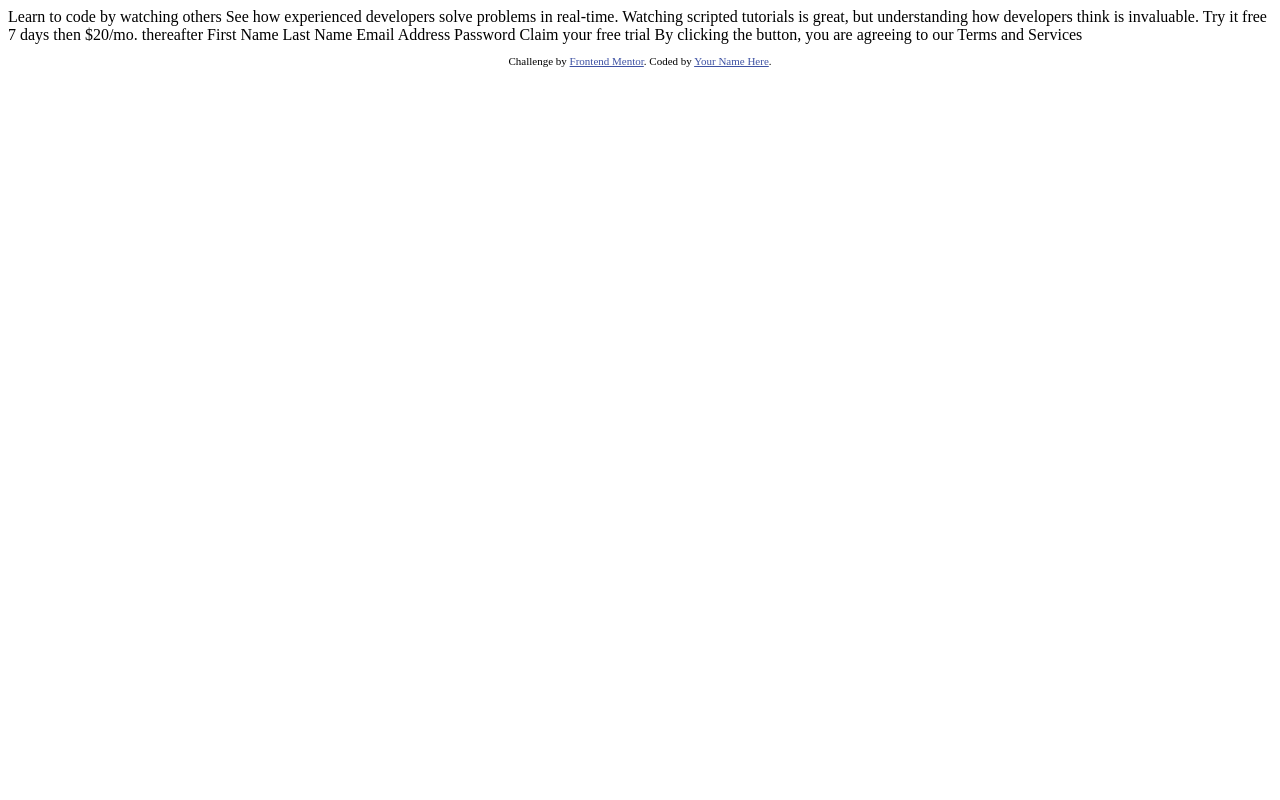
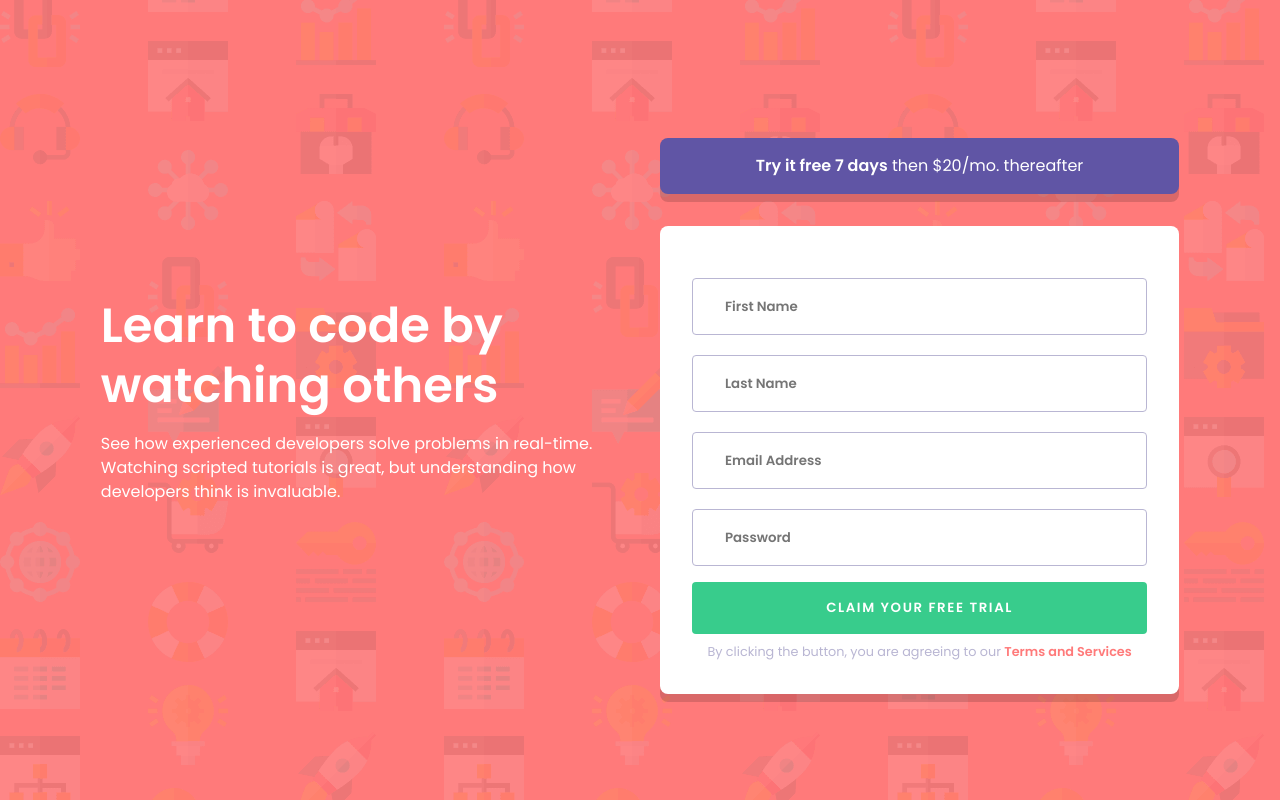
Before and after one commit to Web-dev-rafik/intro-component-with-signup-form, a plain HTML site: page index.html in a window 1280 px wide. Drawn offline with Linux system fonts and the light colour scheme.

Commit message:
Add project code

```diff
--- a/index.html
+++ b/index.html
@@ -1,42 +1,90 @@
 <!DOCTYPE html>
 <html lang="en">
+
 <head>
   <meta charset="UTF-8">
-  <meta name="viewport" content="width=device-width, initial-scale=1.0"> <!-- displays site properly based on user's device -->
+  <meta name="viewport" content="width=device-width, initial-scale=1.0">
+  <!-- displays site properly based on user's device -->
 
   <link rel="icon" type="image/png" sizes="32x32" href="./images/favicon-32x32.png">
 
+  <!-- Google fonts -->
+  <link rel="preconnect" href="https://fonts.googleapis.com">
+  <link rel="preconnect" href="https://fonts.gstatic.com" crossorigin>
+  <link href="https://fonts.googleapis.com/css2?family=Poppins:wght@400;500;600;700&display=swap" rel="stylesheet">
+
+  <link rel="stylesheet" href="style.css">
+
   <title>Frontend Mentor | Intro component with sign up form</title>
 
-  <!-- Feel free to remove these styles or customise in your own stylesheet 👍 -->
-  <style>
-    .attribution { font-size: 11px; text-align: center; }
-    .attribution a { color: hsl(228, 45%, 44%); }
-  </style>
 </head>
+
 <body>
 
-  Learn to code by watching others
+  <main class="main">
+    <section class="header">
+      <h1 class="header-title">Learn to code by watching others</h1>
+      <p class="header-desc">See how experienced developers solve problems in real-time. Watching scripted tutorials is
+        great,
+        but understanding how developers think is invaluable.</p>
+    </section>
 
-  See how experienced developers solve problems in real-time. Watching scripted tutorials is great,
-  but understanding how developers think is invaluable.
+    <div class="content">
+      <div class="try">
+        <p class="try-text"><span class="try-bold">Try it free 7 days</span> then $20/mo. thereafter</p>
+      </div>
 
-  Try it free 7 days then $20/mo. thereafter
+      <form action="/" id="form" class="form">
+        <div class="form-field">
+          <!-- Labels are visually hidden but accessible for screen readers -->
+          <label for="first-name" class="visually-hidden">First Name</label>
+          <input type="text" id="first-name" class="form-input" placeholder="First Name" required>
+          <img src="./images/icon-error.svg" alt="Error" id="first-name-err-icon" class="form-err-icon" width="24"
+            height="24">
+          <div id="first-name-log" class="form-log">First Name cannot be empty</div>
+        </div>
 
-  First Name
-  Last Name
-  Email Address
-  Password
+        <div class="form-field">
+          <label for="last-name" class="visually-hidden">Last Name</label>
+          <input type="text" id="last-name" class="form-input" placeholder="Last Name" required>
+          <img src="./images/icon-error.svg" alt="Error" id="last-name-err-icon" class="form-err-icon" width="24"
+            height="24">
+          <div id="last-name-log" class="form-log">Last Name cannot be empty</div>
+        </div>
 
-  Claim your free trial
+        <div class="form-field">
+          <label for="email" class="visually-hidden">Email Address</label>
+          <input type="email" id="email" class="form-input" placeholder="Email Address" required>
+          <img src="./images/icon-error.svg" alt="Error" id="email-err-icon" class="form-err-icon" width="24"
+            height="24">
+          <div id="email-log" class="form-log">Looks like this is not an email</div>
+        </div>
 
-  By clicking the button, you are agreeing to our Terms and Services
+        <div class="form-field">
+          <label for="password" class="visually-hidden">Password</label>
+          <input type="password" id="password" class="form-input" placeholder="Password" required>
+          <img src="./images/icon-error.svg" alt="Error" id="password-err-icon" class="form-err-icon" width="24"
+            height="24">
+          <div id="password-log" class="form-log">Password cannot be empty</div>
+        </div>
 
+        <button type="submit" id="form-btn" class="form-btn">Claim your free trial</button>
+
+        <div class="form-info">By clicking the button, you are agreeing to our <span class="form-info-important">Terms
+            and
+            Services</span></div>
+      </form>
+    </div>
+  </main>
+
+
+  <script src="main.js"></script>
   <footer>
     <p class="attribution">
       Challenge by <a href="https://www.frontendmentor.io?ref=challenge" target="_blank">Frontend Mentor</a>.
-      Coded by <a href="#">Your Name Here</a>.
+      Coded by <a href="https://www.frontendmentor.io/profile/Random-useless">@Random-uselesse</a>.
     </p>
   </footer>
 </body>
+
 </html>
--- /dev/null
+++ b/main.js
@@ -0,0 +1,18 @@
+const formInputs = document.querySelectorAll(".form-input");
+
+formInputs.forEach((input) => {
+  id = input.id;
+  const errIcon = document.getElementById(`${id}-err-icon`);
+  const errLog = document.getElementById(`${id}-log`);
+  input.addEventListener("invalid", (e) => {
+    e.preventDefault();
+    errIcon.style.display = "block";
+    input.classList.add("form-err");
+    errLog.style.display = "block";
+  });
+  input.addEventListener("input", () => {
+    errIcon.style.display = "none";
+    input.classList.remove("form-err");
+    errLog.style.display = "none";
+  });
+});
--- /dev/null
+++ b/style.css
@@ -0,0 +1,277 @@
+/* Reset */
+*,
+*::after,
+*::before {
+  box-sizing: border-box;
+  padding: 0;
+  margin: 0;
+}
+
+html,
+body {
+  height: 100%;
+}
+
+img,
+picture {
+  display: block;
+  max-width: 100%;
+}
+
+a {
+  text-decoration: none;
+}
+
+button {
+  border: none;
+  font-family: inherit;
+}
+
+/* Colors */
+
+:root {
+  /* Primary */
+  --red-clr: hsl(0, 100%, 74%);
+  --green-clr: hsl(154, 59%, 51%);
+
+  /* Accent */
+  --blue-clr: hsl(248, 32%, 49%);
+
+  /* Neutral */
+  --white-clr: hsl(0, 0%, 100%);
+  --dark-blue: hsl(249, 10%, 26%);
+  --grayish-blue: hsl(246, 25%, 77%);
+}
+
+/* Typography */
+
+body {
+  font-family: "Poppins", sans-serif;
+  line-height: 1.5;
+  font-size: 100%; /* 16px by default */
+}
+
+:root {
+  --fs: 1rem; /* 16 px */
+  --fs-h1: 1.8rem;
+}
+
+/* Typography Media queries */
+
+/* Desktop :  1200px */
+
+@media (min-width: 75em) {
+  :root {
+    --fs-h1: 3rem;
+  }
+}
+
+p {
+  font-size: var(--fs);
+  font-weight: 400;
+  color: var(--Desaturated-Red);
+}
+
+h1 {
+  font-size: var(--fs-h1);
+  font-weight: 600;
+  line-height: 1.25;
+}
+
+/* Utils */
+
+.visually-hidden {
+  border: 0;
+  clip: rect(0 0 0 0);
+  height: 1px;
+  margin: -1px;
+  overflow: hidden;
+  padding: 0;
+  position: absolute;
+  width: 1px;
+}
+
+/* Body Background */
+
+body {
+  background: url("./images/bg-intro-mobile.png") var(--red-clr);
+  display: flex;
+  justify-content: center;
+  align-items: center;
+}
+
+/* main */
+
+.main {
+  padding: 2rem 1.25rem;
+  max-width: 600px;
+}
+
+/* Header */
+
+.header {
+  color: var(--white-clr);
+  text-align: center;
+}
+
+.header-title {
+}
+
+.header-desc {
+  margin-top: 1rem;
+}
+
+/* Content */
+
+.content {
+  margin-top: 2rem;
+}
+
+/* Try */
+
+.try {
+  background-color: var(--blue-clr);
+  color: var(--white-clr);
+  text-align: center;
+  padding: 1rem 3rem;
+  border-radius: 0.5rem;
+  box-shadow: 0px 8px 0px 0px rgba(0, 0, 0, 0.15);
+}
+
+.try-text {
+}
+
+.try-bold {
+  font-weight: 600;
+}
+
+/* Form */
+
+.form {
+  margin-top: 2rem;
+  background-color: var(--white-clr);
+  padding: 0.5rem 1.5rem 1.5rem 1.5rem;
+  border-radius: 0.5rem;
+  box-shadow: 0px 8px 0px 0px rgba(0, 0, 0, 0.15);
+}
+
+.form-field {
+  margin-top: 1.25rem;
+  position: relative;
+}
+
+.form-label {
+  display: none;
+}
+
+.form-input {
+  width: 100%;
+  padding: 1rem;
+  border: 1px solid var(--grayish-blue);
+  border-radius: 0.25rem;
+}
+
+.form-input::placeholder {
+  font-family: "Poppins", sans-serif;
+  font-weight: 600;
+}
+
+.form-err {
+  border-color: var(--red-clr);
+  color: var(--red-clr);
+}
+
+.form-err-icon {
+  position: absolute;
+  top: 20%;
+  right: 5%;
+  display: none;
+}
+
+.form-log {
+  font-size: calc(var(--fs) * 0.75);
+  font-weight: 500;
+  color: var(--red-clr);
+  text-align: right;
+  font-style: italic;
+  margin-top: 0.25rem;
+  display: none;
+}
+
+.form-btn {
+  margin-top: 1rem;
+  width: 100%;
+  background-color: var(--green-clr);
+  color: var(--white-clr);
+  text-transform: uppercase;
+  font-weight: 600;
+  letter-spacing: 0.1rem;
+  padding: 1rem;
+  border-radius: 0.25rem;
+  cursor: pointer;
+}
+
+.form-btn:hover {
+  opacity: 0.75;
+}
+
+.form-info {
+  margin-top: 0.5rem;
+  color: var(--grayish-blue);
+  font-size: calc(var(--fs) * 0.8);
+  text-align: center;
+}
+
+.form-info-important {
+  color: var(--red-clr);
+  font-weight: 600;
+}
+
+/* Media queries */
+
+/* Desktop:  1200px*/
+
+@media (min-width: 75em) {
+  body {
+    background: url("./images/bg-intro-desktop.png") var(--red-clr);
+  }
+  .main {
+    max-width: none;
+    display: flex;
+    justify-content: center;
+    align-items: center;
+    gap: 2.5rem;
+  }
+  .header {
+    flex: 1 1 50%;
+    text-align: left;
+    max-width: 550px;
+  }
+
+  .content {
+    flex: 1 1 50%;
+    text-align: left;
+  }
+
+  .form {
+    padding: 2rem;
+  }
+
+  .form-input {
+    padding: 1.25rem 2rem;
+  }
+}
+
+/* Attribution Styles */
+.attribution {
+  display: none;
+  color: white;
+  font-size: 11px;
+  text-align: center;
+  position: absolute;
+  bottom: 0;
+  width: 100%;
+}
+.attribution a {
+  color: hsl(228, 45%, 44%);
+}
```
Also changed, not shown: screenshot.png (added), 2 other files.
